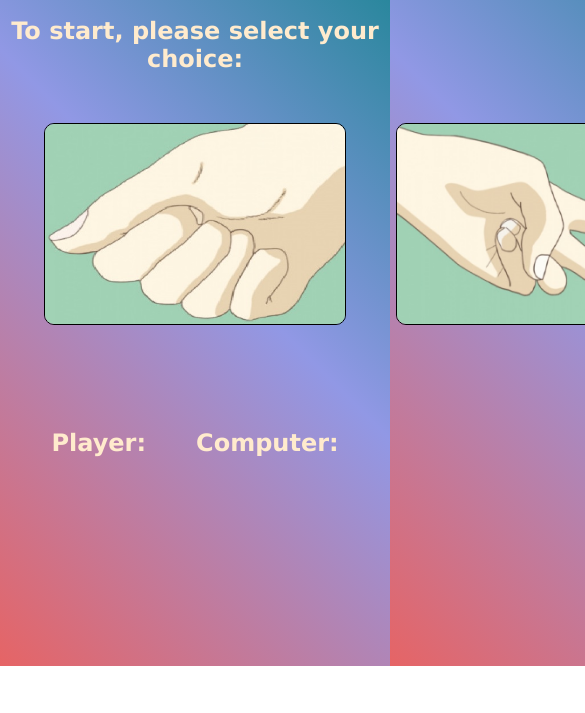
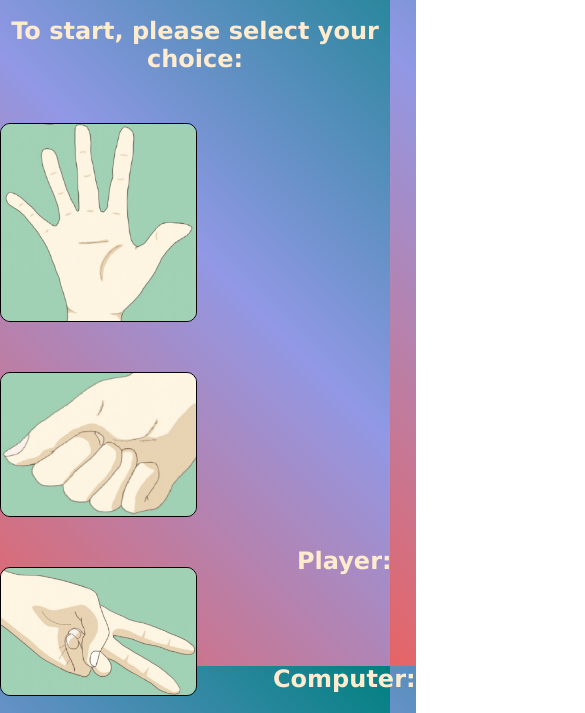
Before and after one commit to Luffytaro22/Rock-Paper-Scissors, a plain HTML site: page index.html in a window 390 px wide. Shown: the part 178-891 px from the top of the page, 585 px wide, since content can reach past the window. Before the commit the page ends 844 px from the top, so only its background shows below. Drawn offline with Linux system fonts and the light colour scheme.

Commit message:
Added a resposive design to the images and counter mark

```diff
--- a/RockPaperScissors.css
+++ b/RockPaperScissors.css
@@ -17,6 +17,7 @@ body{
     justify-content: center;
     align-items: center;
     gap: 50px;
+    flex-wrap: wrap;
 }
 .sub-container img{
     width: 300px;
@@ -30,7 +31,7 @@ body{
     /*box-shadow: 5px 5px 5px 5px rgba(10, 106, 119, 0.5);*/
 }
 .counter, .result{
-    margin-top: 80px;
+    margin-top: 30px;
     display:flex;
     justify-content: center;
     gap: 50px;
@@ -63,3 +64,19 @@ button:hover{
   .losser{
     display: none;
   }
+
+  @media only screen and (max-width: 756px) {
+    .sub-container img {
+        width: 50%;
+        height: 50%;
+        float: left;
+    }
+
+    .counter {
+        flex-direction: column;
+        align-items: center;
+        position: absolute;
+        top: 80%;
+        left: 70%;
+    }
+  }
```
